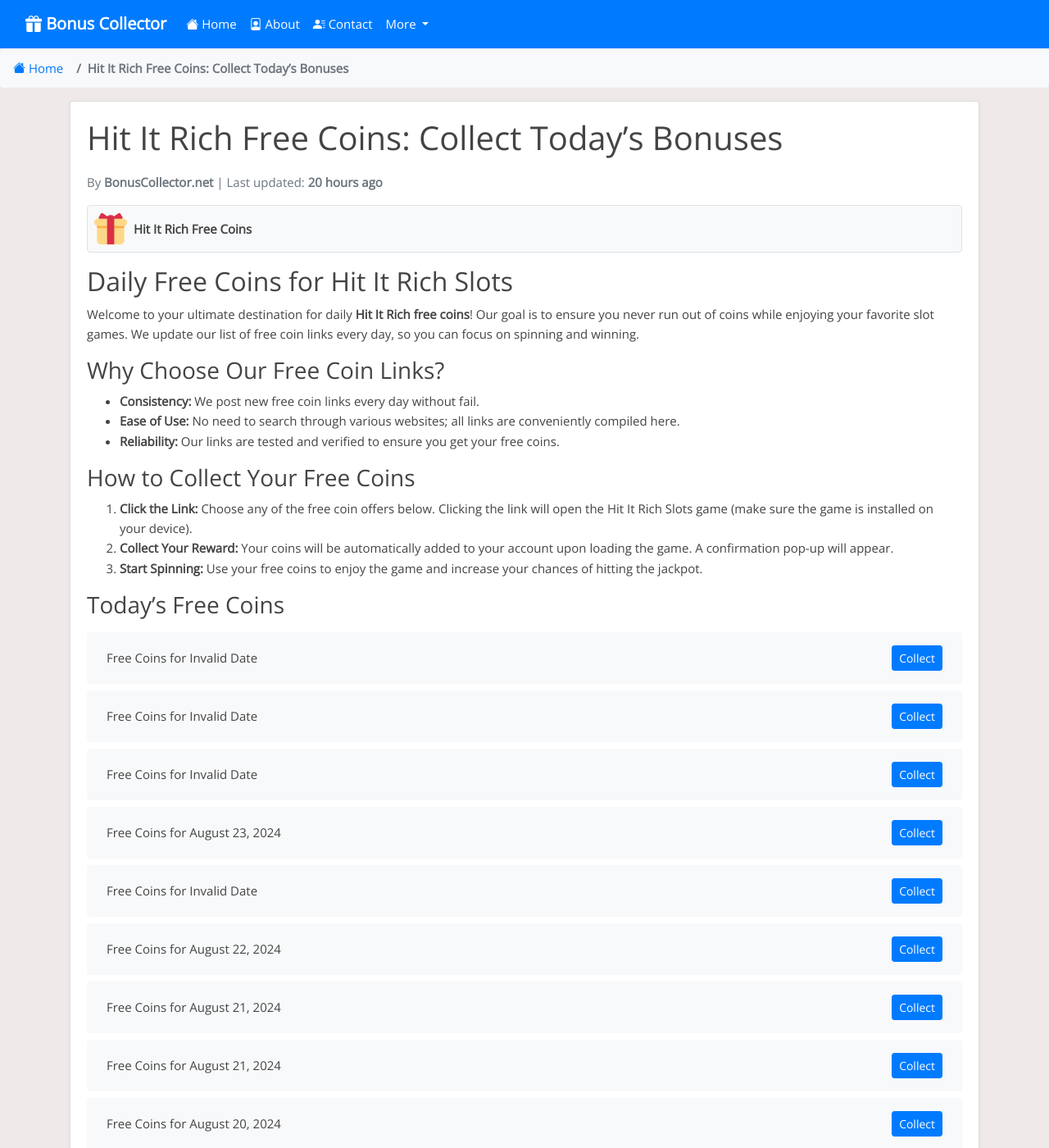
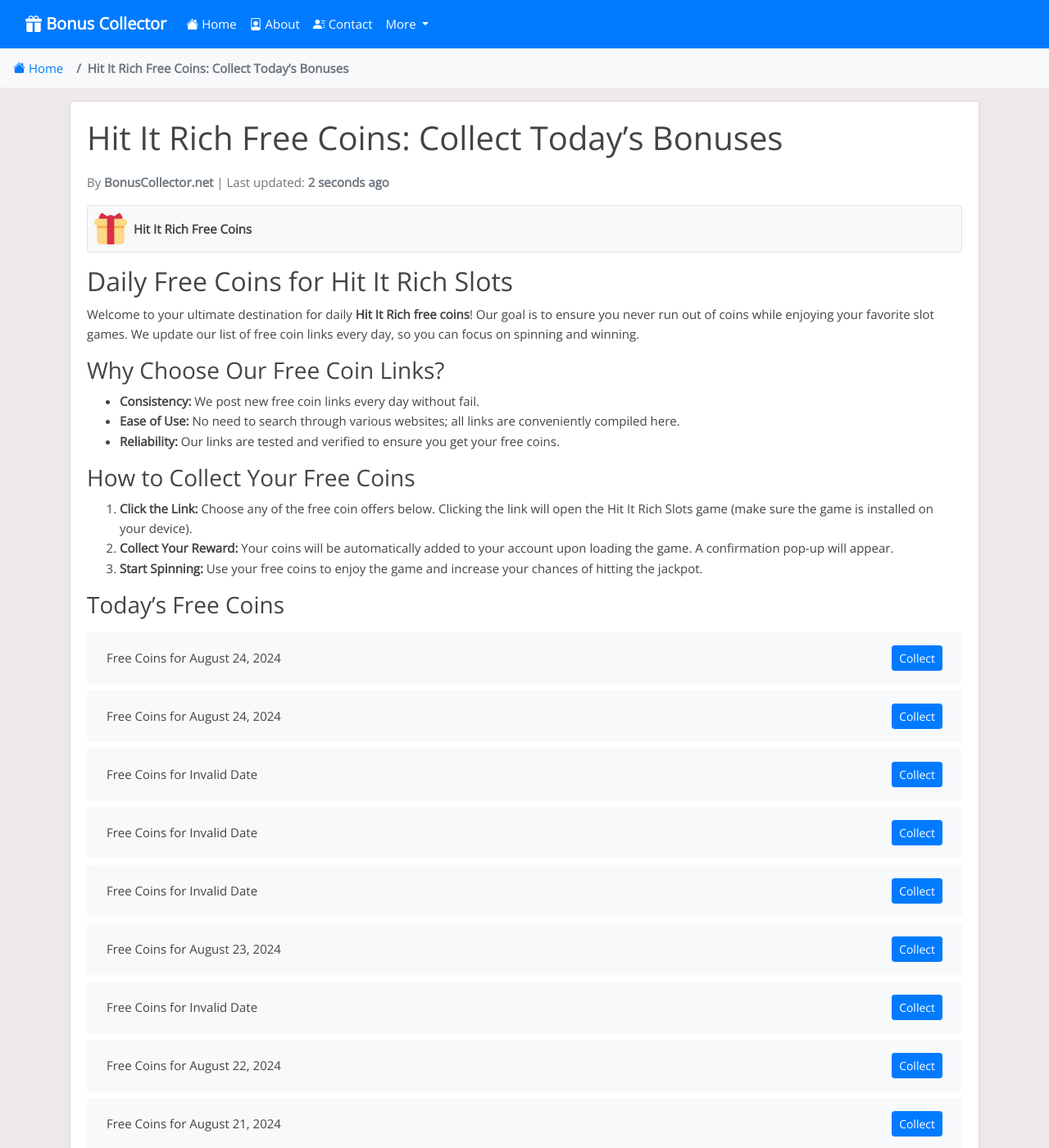
Before and after one commit to Prollad99/bs-net, a Jekyll site: the page built from _posts/2024-06-29-hit-it-rich.md, in a window 1280 px wide and 1400 px high. Shown: the whole window at 82% size. Built offline with Jekyll 4.4.1, drawn with Linux system fonts in a browser that asks for light colours; nearby versions of some CDN libraries; comment, search, counter and statistics services are not loaded; some of the changed text lies outside the part shown.

Commit message:
Update hit-it-rich reward links and last modified date

```diff
--- a/_data/include_files.yml
+++ b/_data/include_files.yml
@@ -17,7 +17,7 @@
   last_modified: 2024-08-24 06:08:05
 
 hit-it-rich.html:
-  last_modified: 2024-08-23 09:10:07
+  last_modified: 2024-08-24 06:08:09
 
 crazy-fox.html:
   last_modified: 2024-08-23 18:38:19
--- a/_includes/hit-it-rich.html
+++ b/_includes/hit-it-rich.html
@@ -1,4 +1,12 @@
 <ul class="list-group mt-3 mb-4">
+  <li class="list-group-item d-flex justify-content-between align-items-center">
+    <span>Free Coins for August 24, 2024</span>
+    <a href="https://hititrich.onelink.me/wrlL/6qlwoi3b" class="btn btn-primary btn-sm">Collect</a>
+  </li>
+  <li class="list-group-item d-flex justify-content-between align-items-center">
+    <span>Free Coins for August 24, 2024</span>
+    <a href="https://hititrich.onelink.me/wrlL/q5q6toeq" class="btn btn-primary btn-sm">Collect</a>
+  </li>
   <li class="list-group-item d-flex justify-content-between align-items-center">
     <span>Free Coins for Invalid Date</span>
     <a href="https://web.hititrich.zynga.com/client/mobile_landing.php?sku_key=hir&rewardKey=ilink_eLl45KOIYKJ8FrqFkb1DSR95bfC8DNhQVSfstRblo4Vff" class="btn btn-primary btn-sm">Collect</a>
@@ -391,12 +399,4 @@
     <span>Free Coins for Invalid Date</span>
     <a href="https://zynga.social/spup" class="btn btn-primary btn-sm">Collect</a>
   </li>
-  <li class="list-group-item d-flex justify-content-between align-items-center">
-    <span>Free Coins for Invalid Date</span>
-    <a href="https://web.hititrich.zynga.com/client/mobile_landing.php?sku_key=hir&rewardKey=ilink_8l2o4QNv6X1Ew8W6JhB0nB9GAvsm1ObHupwDb91rngFlM" class="btn btn-primary btn-sm">Collect</a>
-  </li>
-  <li class="list-group-item d-flex justify-content-between align-items-center">
-    <span>Free Coins for Invalid Date</span>
-    <a href="https://web.hititrich.zynga.com/client/mobile_landing.php?sku_key=hir&rewardKey=ilink_Gka4x2zXbPdbnYYFajdu8MKWUOHf89SeNWosa6KfxhUP9" class="btn btn-primary btn-sm">Collect</a>
-  </li>
 </ul>
```
Also changed, not shown: links-json/hit-it-rich.json (+8 -6 lines).
